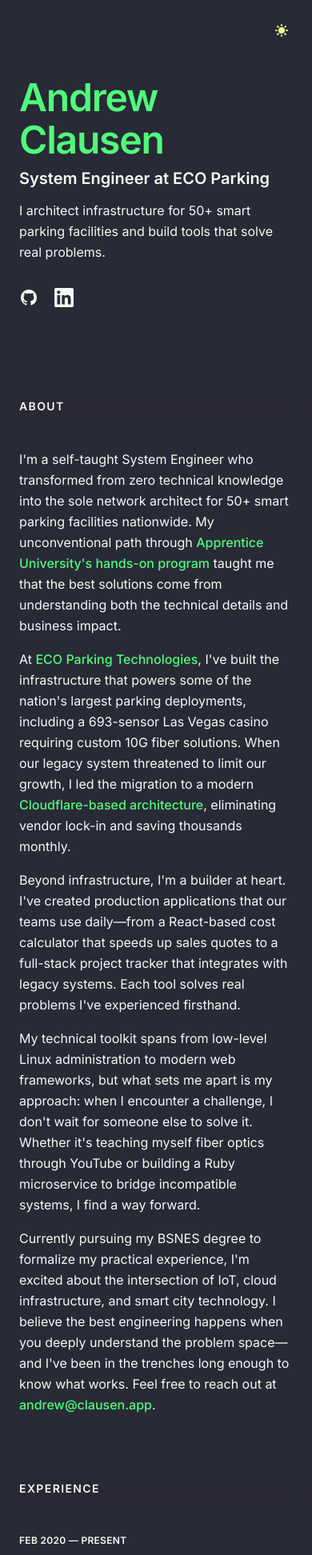
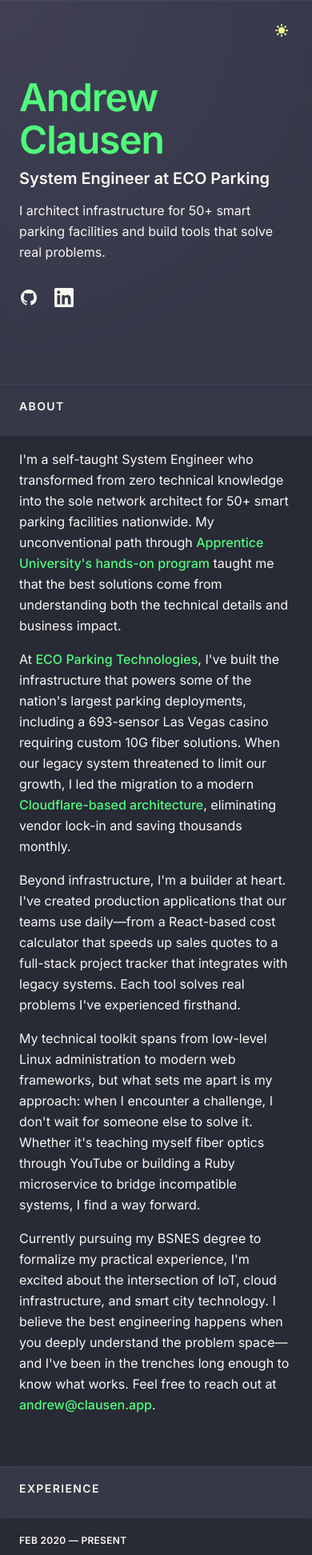
Before and after one commit to ajclausen/ClausenV3, a Next.js app: page / in a window 390 px wide. Shown: the top 1944 px of the page at 80% size. Built offline with nearby package versions, Linux system fonts and the light colour scheme.

Commit message:
fixed mobile design issues

```diff
--- a/app/page.tsx
+++ b/app/page.tsx
@@ -40,7 +40,7 @@
 
       <div className="lg:flex lg:justify-between">
         {/* Left side - Fixed header and nav */}
-        <header className="px-6 py-24 bg-dracula-background lg:bg-transparent lg:sticky lg:top-0 lg:flex lg:h-screen lg:w-[45%] lg:flex-col lg:justify-between lg:py-24 lg:px-12 lg:will-change-transform">
+        <header className="px-6 py-24 bg-dracula-current-line/50 backdrop-blur-sm shadow-[inset_0_1px_0_0_rgba(148,163,184,0.1)] lg:bg-transparent lg:backdrop-blur-none lg:shadow-none lg:sticky lg:top-0 lg:flex lg:h-screen lg:w-[45%] lg:flex-col lg:justify-between lg:py-24 lg:px-12 lg:will-change-transform">
           <div>
             <h1 className="text-[3rem] font-bold tracking-[-0.025em] leading-none text-dracula-foreground">
               <Link href="/">Andrew Clausen</Link>
@@ -147,7 +147,7 @@
           <div className="max-w-2xl">
             {/* About Section */}
             <section id="about" className="mb-16 scroll-mt-16 md:mb-24 lg:mb-36 lg:scroll-mt-24" aria-label="About me">
-              <div className="sticky top-0 z-20 -mx-6 mb-4 w-screen bg-dracula-background/75 px-6 py-5 backdrop-blur md:-mx-12 md:px-12 lg:sr-only lg:relative lg:top-auto lg:mx-auto lg:w-full lg:px-0 lg:py-0 lg:opacity-0">
+              <div className="sticky top-0 z-20 -mx-6 mb-4 w-screen bg-dracula-current-line/50 backdrop-blur-sm px-6 py-5 shadow-[inset_0_1px_0_0_rgba(148,163,184,0.1)] md:-mx-12 md:px-12 lg:sr-only lg:relative lg:top-auto lg:mx-auto lg:w-full lg:px-0 lg:py-0 lg:opacity-0">
                 <h2 className="text-sm font-bold uppercase tracking-widest text-dracula-foreground lg:sr-only">About</h2>
               </div>
               <div>
@@ -189,7 +189,7 @@
 
             {/* Experience Section */}
             <section id="experience" className="mb-16 scroll-mt-16 md:mb-24 lg:mb-36 lg:scroll-mt-24" aria-label="Work experience">
-              <div className="sticky top-0 z-20 -mx-6 mb-4 w-screen bg-dracula-background/75 px-6 py-5 backdrop-blur md:-mx-12 md:px-12 lg:sr-only lg:relative lg:top-auto lg:mx-auto lg:w-full lg:px-0 lg:py-0 lg:opacity-0">
+              <div className="sticky top-0 z-20 -mx-6 mb-4 w-screen bg-dracula-current-line/50 backdrop-blur-sm px-6 py-5 shadow-[inset_0_1px_0_0_rgba(148,163,184,0.1)] md:-mx-12 md:px-12 lg:sr-only lg:relative lg:top-auto lg:mx-auto lg:w-full lg:px-0 lg:py-0 lg:opacity-0">
                 <h2 className="text-sm font-bold uppercase tracking-widest text-dracula-foreground lg:sr-only">Experience</h2>
               </div>
               <div>
@@ -317,7 +317,7 @@
 
             {/* Projects Section - Temporarily disabled for launch
             <section id="projects" className="mb-16 scroll-mt-16 md:mb-24 lg:mb-36 lg:scroll-mt-24" aria-label="Selected projects">
-              <div className="sticky top-0 z-20 -mx-6 mb-4 w-screen bg-dracula-background/75 px-6 py-5 backdrop-blur md:-mx-12 md:px-12 lg:sr-only lg:relative lg:top-auto lg:mx-auto lg:w-full lg:px-0 lg:py-0 lg:opacity-0">
+              <div className="sticky top-0 z-20 -mx-6 mb-4 w-screen bg-dracula-current-line/50 backdrop-blur-sm px-6 py-5 shadow-[inset_0_1px_0_0_rgba(148,163,184,0.1)] md:-mx-12 md:px-12 lg:sr-only lg:relative lg:top-auto lg:mx-auto lg:w-full lg:px-0 lg:py-0 lg:opacity-0">
                 <h2 className="text-sm font-bold uppercase tracking-widest text-dracula-foreground lg:sr-only">Projects</h2>
               </div>
               <div>
```
